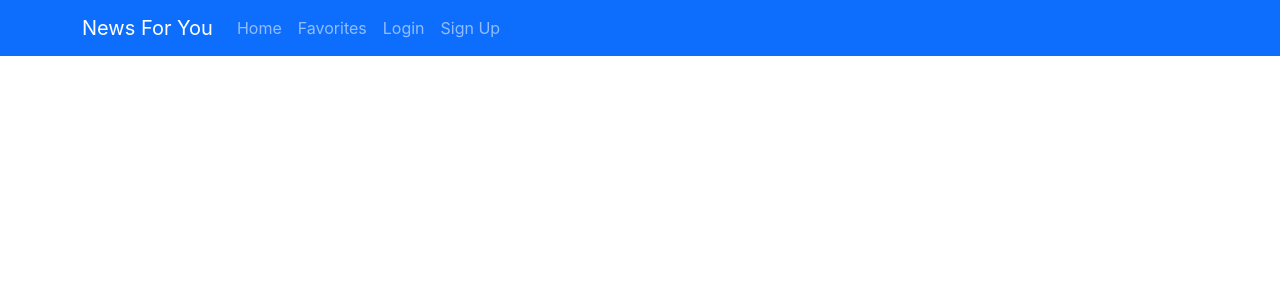
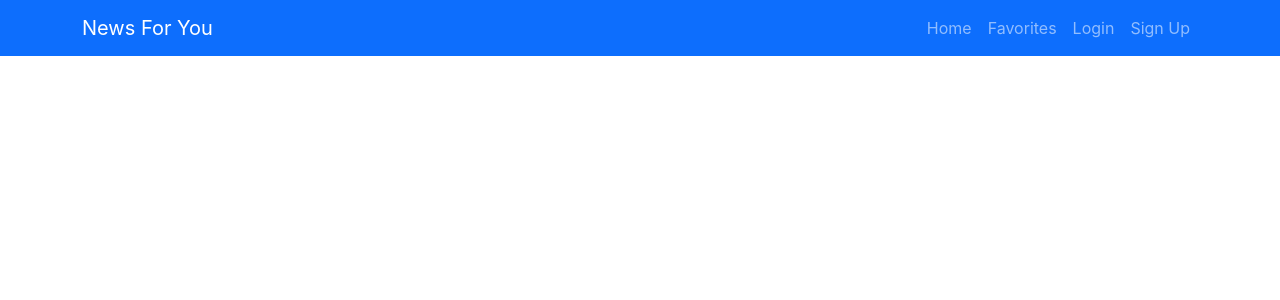
Before and after one commit to patty345/news-for-you, a React (Create React App) app in the folder client/: page / in a window 1280 px wide. Shown: the top 300 px of the page. Built offline with nearby package versions, Linux system fonts and the light colour scheme.

Commit message:
added the nav bar

```diff
--- a/client/src/App.js
+++ b/client/src/App.js
@@ -1,13 +1,16 @@
 import React from 'react';
 import './App.css';
+import LoginForm from './components/LoginForm';
 import Navbar from './components/Navbar';
+import SignupForm from './components/SignupForm';
 
 function App() {
   return (
     <>
     <div>
       <Navbar></Navbar>
-
+      <SignupForm></SignupForm>
+      <LoginForm></LoginForm>
     </div>
     </>
 
--- /dev/null
+++ b/client/src/components/LoginForm.js
@@ -0,0 +1,17 @@
+import React from "react";
+import { Form } from "react-bootstrap";
+
+
+const LoginForm = () => {
+
+
+
+    return (
+
+        <Form>
+
+        </Form>
+    )
+}
+
+export default LoginForm;
--- a/client/src/components/Navbar.js
+++ b/client/src/components/Navbar.js
@@ -1,21 +1,39 @@
-import React from "react";
-import { Navbar, Container, Nav } from "react-bootstrap";
-// import styled from "styled-components";
+import React, { useState } from "react";
+import { Navbar, Container, Nav} from "react-bootstrap";
+
+
+
+
 
 const AppNavbar = () => {
+    const [show, setShow] = useState(false);
+
+
+
   return (
     <>
-      <Navbar bg="primary" variant="dark">
-        <Container>
-          <Navbar.Brand href="#home">News For You</Navbar.Brand>
-          <Nav className="me-auto">
-            <Nav.Link href="#home">Home</Nav.Link>
-            <Nav.Link href="#features">Favorites</Nav.Link>
-            <Nav.Link href="#pricing">Login</Nav.Link>
-            <Nav.Link href="#pricing">Sign Up</Nav.Link>
-          </Nav>
-        </Container>
-      </Navbar>
+      <Navbar collapseOnSelect expand="lg" bg="primary" variant="dark">
+  <Container>
+  <Navbar.Brand href="/">News For You</Navbar.Brand>
+  <Navbar.Toggle aria-controls="responsive-navbar-nav" />
+  <Navbar.Collapse id="responsive-navbar-nav">
+    <Nav className="me-auto">
+    </Nav>
+    <Nav>
+      <Nav.Link href="/">Home</Nav.Link>
+      <Nav.Link eventKey={2} href="#memes">
+        Favorites
+      </Nav.Link>
+      <Nav.Link eventKey={2} href="#memes">
+        Login
+      </Nav.Link>
+      <Nav.Link eventKey={2} href="#memes">
+        Sign Up
+      </Nav.Link>
+    </Nav>
+  </Navbar.Collapse>
+  </Container>
+</Navbar>
     </>
   );
 };
--- /dev/null
+++ b/client/src/components/SignupForm.js
@@ -0,0 +1,15 @@
+import React from 'react';
+import { Form } from 'react-bootstrap';
+
+const SignupForm = () => {
+
+
+
+    return (
+        <Form>
+
+        </Form>
+    )
+}
+
+export default SignupForm;
```
